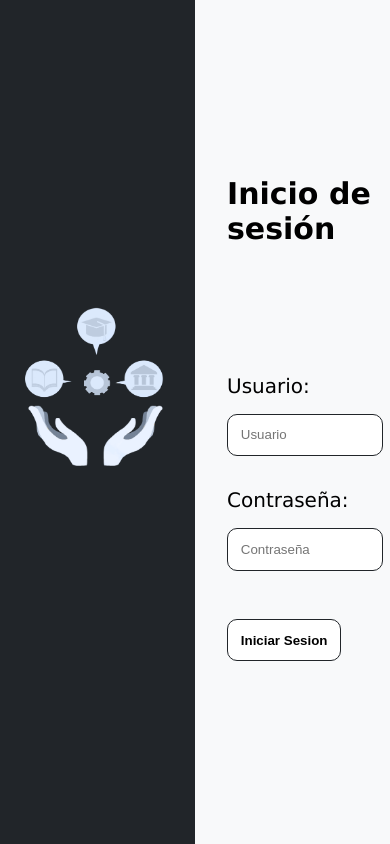
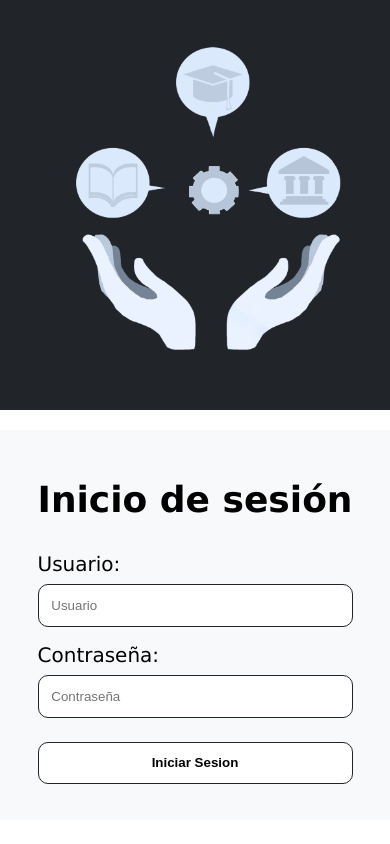
Before and after one commit to Gus524/Sistema-Escolar, a PHP site: page / in a window 390 px wide. Run offline with PHP 8.4, Linux system fonts and the light colour scheme.

Commit message:
Fix::Demo::5::Ajustando estilos para movil

```diff
--- a/src/css/login.css
+++ b/src/css/login.css
@@ -77,3 +77,64 @@ main {
     margin-top: -2em;
     font-size: .5em;
 }
+
+@media (max-width: 768px) { /* Este breakpoint es común para tablets pequeñas y móviles */
+    main {
+        flex-direction: column; /* Apila las secciones verticalmente */
+        height: auto; /* Permite que el contenido determine la altura */
+        min-height: 100vh; /* Asegura que ocupe al menos el 100% de la altura de la vista */
+    }
+
+    .left, .right {
+        width: 100%; /* Ambas secciones ocupan el ancho completo */
+        padding: 20px; /* Añade padding para evitar que el contenido se pegue a los bordes */
+    }
+
+    .left {
+        min-height: 200px; /* Altura mínima para la sección izquierda en móviles */
+        margin-bottom: 20px; /* Espacio entre las secciones */
+    }
+
+    .left img {
+        max-height: 40vh; /* Reduce la altura máxima de la imagen en móviles */
+        margin-bottom: 2rem; /* Reduce el margen inferior */
+    }
+
+    .right {
+        justify-content: flex-start; /* Alinea los elementos de la forma al inicio */
+        padding: 20px; /* Padding para la sección del formulario */
+    }
+
+    .right h2 {
+        text-align: center; /* Centra el título en móviles */
+        margin-left: 0; /* Elimina el margen izquierdo para centrar */
+        margin-bottom: 2rem; /* Reduce el margen inferior del título */
+        font-size: 1.8em; /* Ajusta el tamaño del título */
+    }
+
+    .right label,
+    .right input,
+    .btn-aceptar,
+    .error {
+        margin-left: auto; /* Centra los elementos */
+        margin-right: auto;
+        max-width: 90%; /* Los inputs y botones ocupan un mayor porcentaje */
+        width: 100%; /* Asegura que ocupen todo el espacio disponible dentro del max-width */
+    }
+
+    .right input {
+        margin-bottom: 1rem; /* Reduce el espacio entre inputs */
+        margin-top: 0.5rem;
+    }
+
+    .error {
+        margin-top: 0.5em; /* Ajusta el margen superior del error */
+        text-align: center; /* Centra el mensaje de error */
+        font-size: 0.7em; /* Aumenta un poco el tamaño de la letra del error para que sea legible */
+    }
+
+    .btn-aceptar {
+        margin-top: 1.5rem; /* Espacio superior para el botón */
+        padding: 1rem; /* Un poco más de padding para facilitar el toque */
+    }
+}
```
